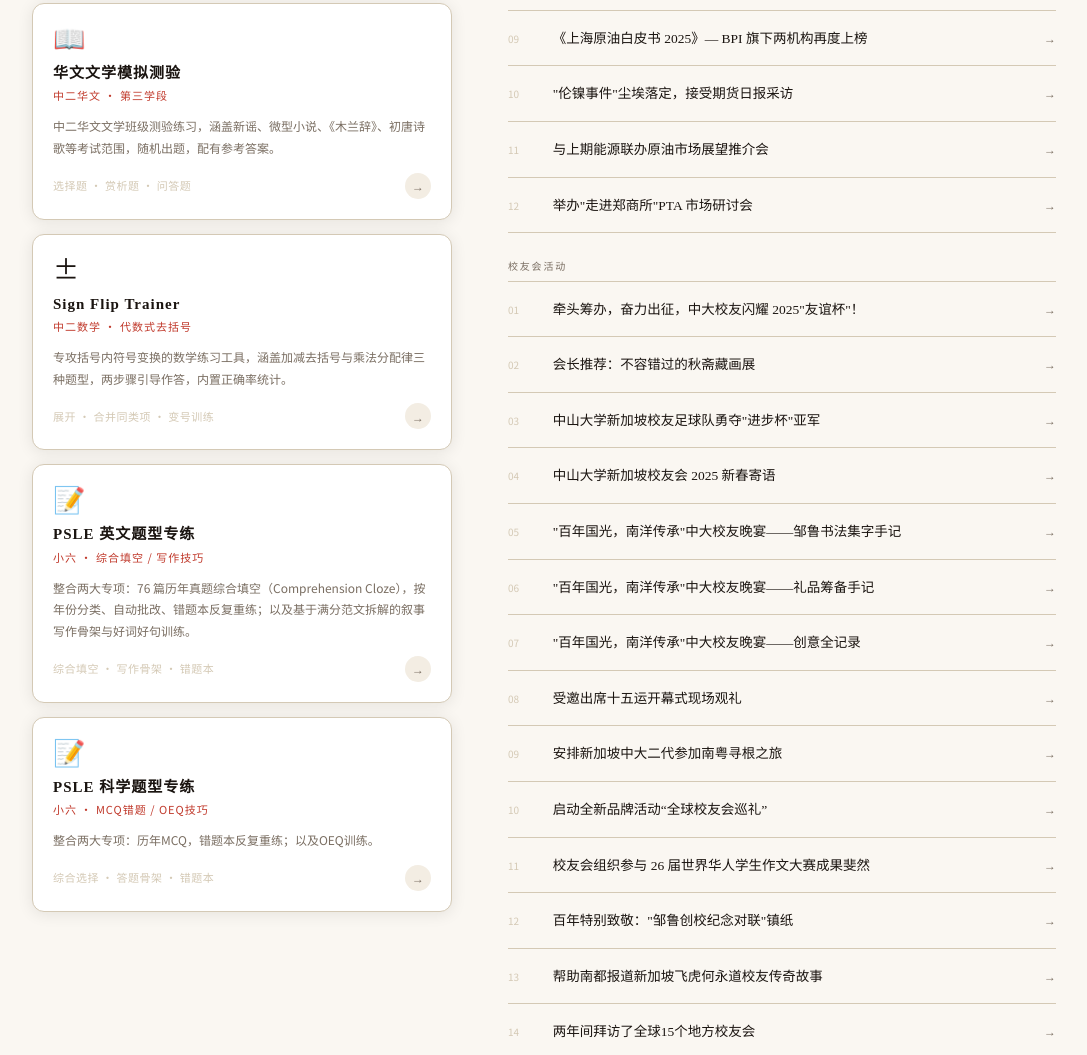
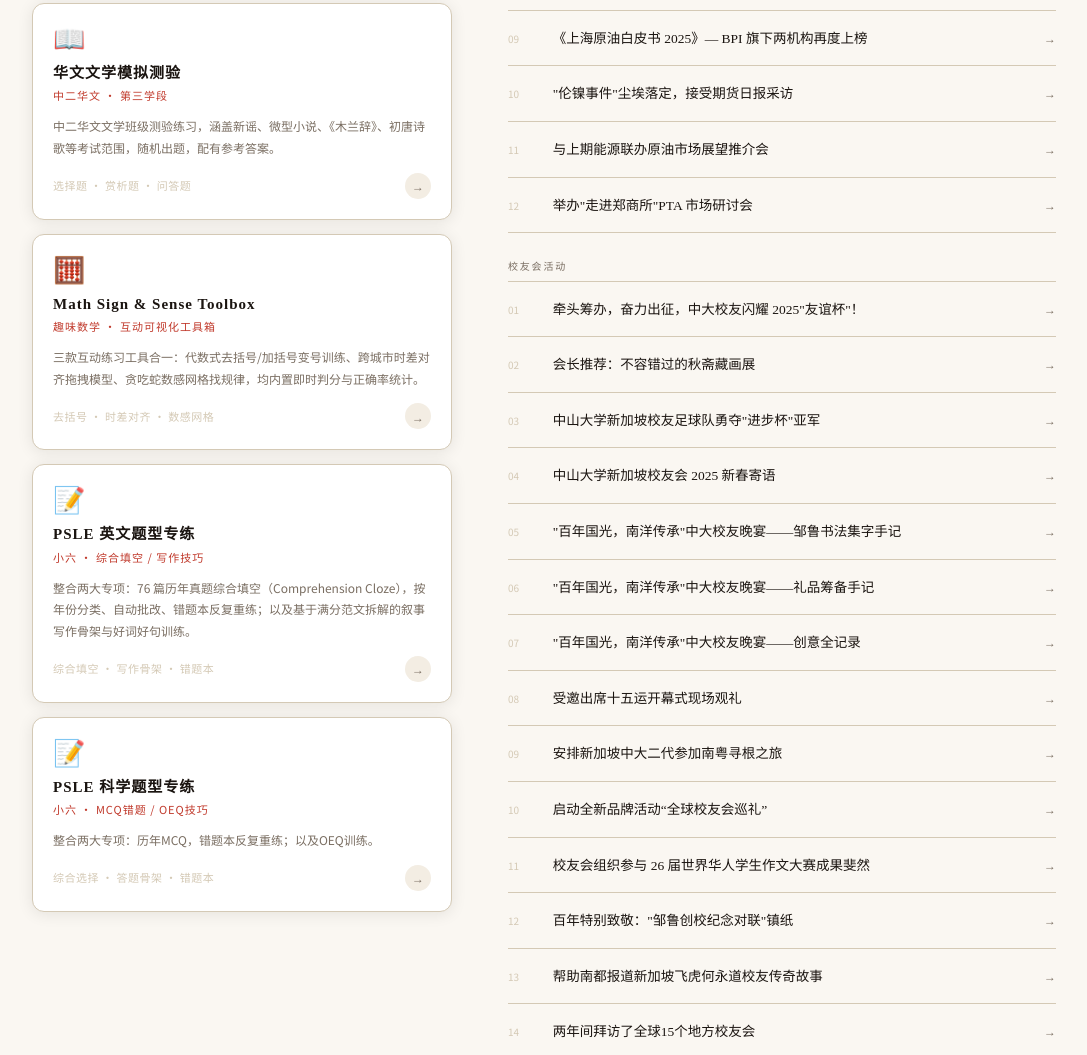
Before and after one commit to chnfsh/chnfsh.github.io, a plain HTML site: page index.html in a window 1280 px wide. Shown: the part 1057-2112 px from the top of the page, without its empty margins (96-1183 px from the left). Drawn offline with Linux system fonts and the light colour scheme.

Commit message:
Update index.html

```diff
--- a/index.html
+++ b/index.html
@@ -286,14 +286,14 @@ footer a:hover{color:var(--red);}
       </a>
 
       <a class="app-card" href="https://chnfsh.github.io/S2MathSignFlip/" target="_blank">
-        <div class="app-icon">±</div>
+        <div class="app-icon">🧮</div>
         <div>
-          <div class="app-title">Sign Flip Trainer</div>
-          <div class="app-subtitle">中二数学 · 代数式去括号</div>
+          <div class="app-title">Math Sign & Sense Toolbox</div>
+          <div class="app-subtitle">趣味数学 · 互动可视化工具箱</div>
         </div>
-        <p class="app-desc">专攻括号内符号变换的数学练习工具，涵盖加减去括号与乘法分配律三种题型，两步骤引导作答，内置正确率统计。</p>
+        <p class="app-desc">三款互动练习工具合一：代数式去括号/加括号变号训练、跨城市时差对齐拖拽模型、贪吃蛇数感网格找规律，均内置即时判分与正确率统计。</p>
         <div class="app-footer">
-          <span class="app-meta">展开 · 合并同类项 · 变号训练</span>
+          <span class="app-meta">去括号 · 时差对齐 · 数感网格</span>
           <span class="app-arrow">→</span>
         </div>
       </a>
```
